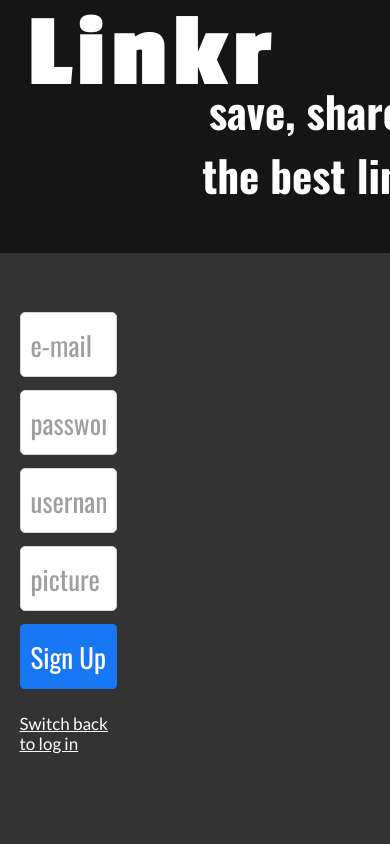
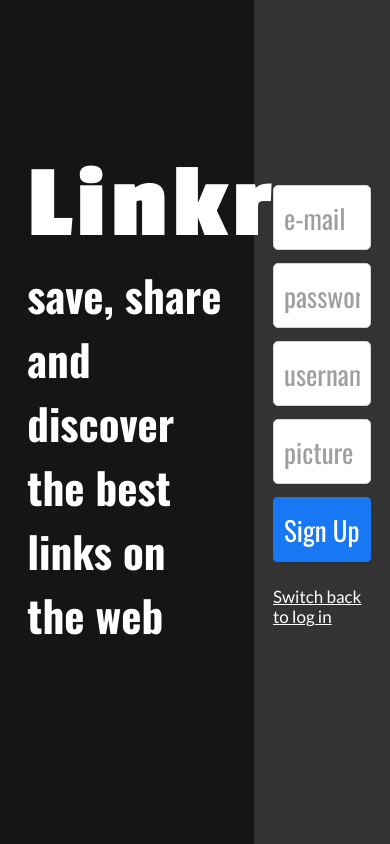
Before and after one commit to marceloleda/projeto18-linkr-frontend, a React (Create React App) app: page /sign-up in a window 390 px wide. Built offline with nearby package versions, Linux system fonts and the light colour scheme.

Commit message:
feat: mobile layout complete

```diff
--- a/src/App.js
+++ b/src/App.js
@@ -26,4 +26,5 @@ export default function App() {
 const ContainerApp = styled.div`
   height: 100vh;
   background-color: ${background};
+
 `;
--- a/src/components/Button.js
+++ b/src/components/Button.js
@@ -22,8 +22,13 @@ const Button = styled.button`
   background-color: ${blue};
   color: ${white};
 
-  @media screen and (max-width: 800px) {
+  @media screen and (max-width: 375px) {
 
+    height: 55px;
+    width: 90%;
+    left: 23px;
+    top: 215px;
+    border-radius: 6px;
   }
 
 `;
--- a/src/components/Container.js
+++ b/src/components/Container.js
@@ -12,8 +12,10 @@ const Container = styled.div`
     margin-top: 65px;
   }
 
-  @media screen and (max-width: 768px) {
+  @media screen and (max-width: 375px) {
     flex-direction: column;
+    display: flex;
+    justify-content: center;
   }
 `;
 
--- a/src/components/Form.js
+++ b/src/components/Form.js
@@ -10,7 +10,10 @@ const Form = styled.form`
   padding: 0 5% 8% 5%;
   gap: 13px;
 
-  @media screen and (max-width: 768px) {
+  @media screen and (max-width: 375px) {
+    width: 100%;
+    display: flex;
+    justify-content: center;
 
   }
 `;
--- a/src/components/Header.js
+++ b/src/components/Header.js
@@ -73,9 +73,14 @@ const HeaderContainer = styled.div`
     color: ${white};
   }
 
-  svg {
-    color: #red;
+  @media screen and (max-width: 375px) {
+    width: 100vw;
+    a {
+      font-size: 45px;
+      text-align: left;
+     }
   }
+
 `;
 
 const UserImage = styled.img`
@@ -113,9 +118,15 @@ const Logout = styled(Link)`
 
 
 const Icon = styled.img`
-height: 13px;
-width: 18px;
-position: fixed;
-top: 35px;
-right: 90px;
+  height: 13px;
+  width: 18px;
+  position: fixed;
+  top: 35px;
+  right: 90px;
+
+  @media screen and (max-width: 375px) {
+    height: 10px;
+    width: 14px;
+    left: 280px;
+    }
 `;
--- a/src/components/Input.js
+++ b/src/components/Input.js
@@ -17,8 +17,13 @@ const Input = styled.input`
     fill: solid;
   }
 
-  @media screen and (max-width: 800px) {
+  @media screen and (max-width: 375px) {
 
+    height: 55px;
+    width: 90%;
+    left: 23px;
+    top: 215px;
+    border-radius: 6px;
   }
 `;
 
--- a/src/components/StyledDiv.js
+++ b/src/components/StyledDiv.js
@@ -28,19 +28,24 @@ const StyledDiv = styled.div`
     text-align: left;
   }
 
-  @media screen and (max-width: 800px) {
-    width: 100vh;
+  @media screen and (max-width: 375px) {
+    width: 100vw;
     height: 30%;
 
     h1{
       text-align: center;
-      height: 84px;
-      width: 167px;
-      top: 10px;
+      padding-top: 50px;
+      font-size: 76px;
+      line-height: 60px;
     }
     h2{
       text-align: center;
+      font-size: 23px;
+      font-family: Oswald;
+      line-height: 34px;
     }
+
+
   }
 `;
 
```
